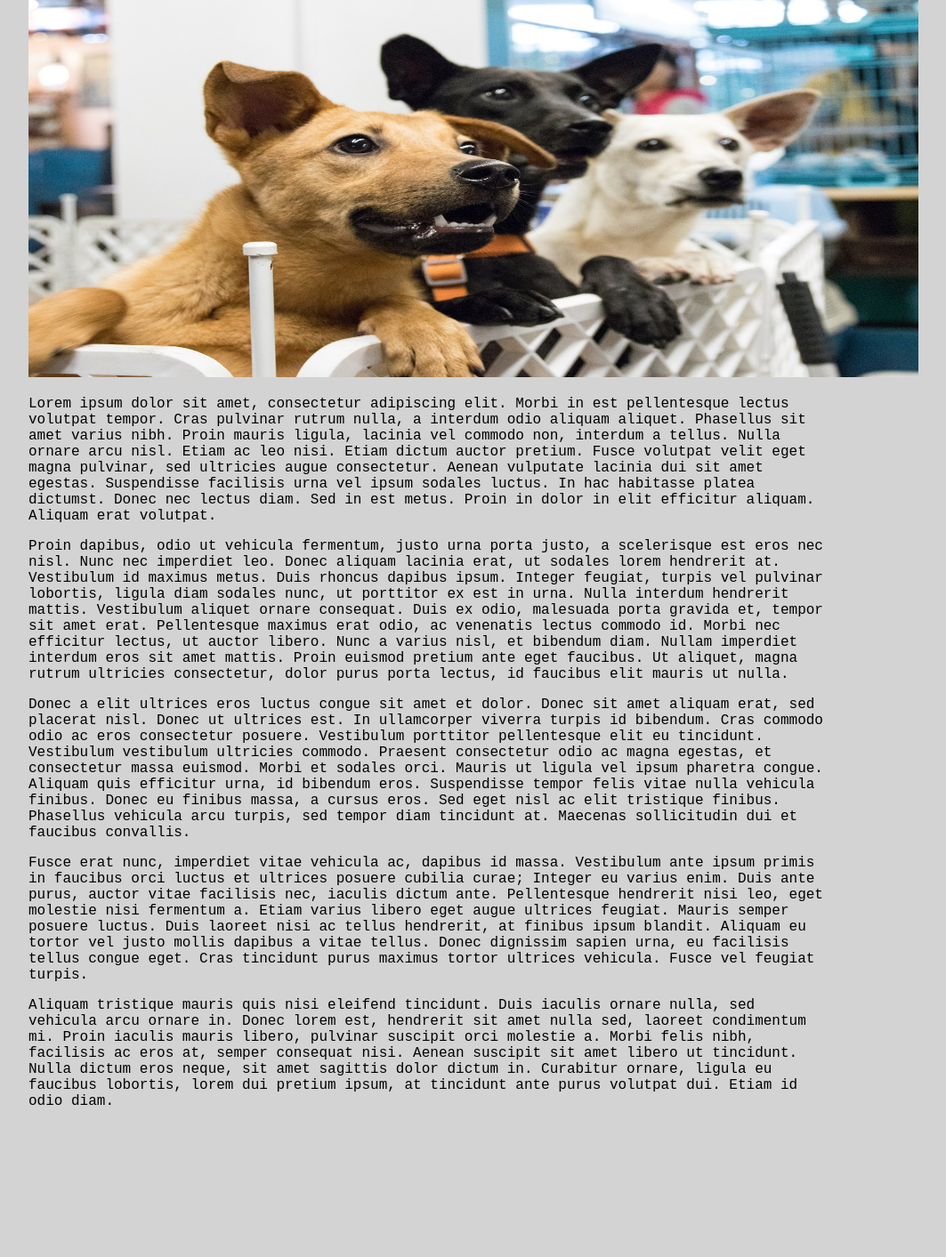
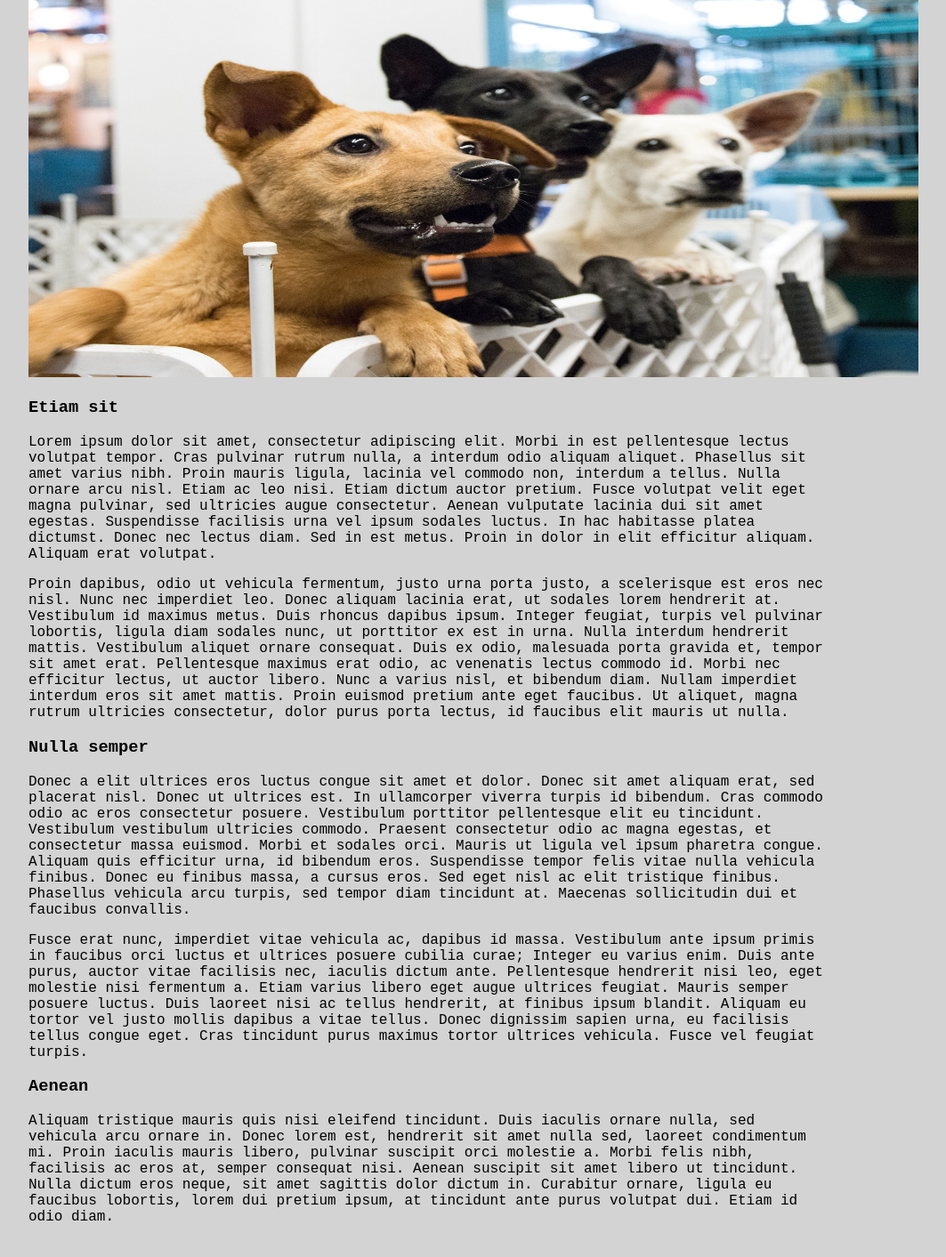
Before and after one commit to bchairez4/flask-landing-page, a Flask app: page / in a window 1280 px wide. Shown: the part 274-1687 px from the top of the page at 89% size, without its empty margins (160-1223 px from the left). Before the commit the page ends 1516 px from the top, so only its background shows below. Run offline with Flask 3, Linux system fonts and the light colour scheme.

Commit message:
updated index.html

```diff
--- a/templates/index.html
+++ b/templates/index.html
@@ -5,18 +5,21 @@
 {% block body %}
     <h1>Orci Varius Adoption Center</h1>
     <img src="static/images/adopt-banner.jpg" alt="animalsbanner">
+    <h3>Etiam sit</h3>
     <p>
         Lorem ipsum dolor sit amet, consectetur adipiscing elit. Morbi in est pellentesque lectus volutpat tempor. Cras pulvinar rutrum nulla, a interdum odio aliquam aliquet. Phasellus sit amet varius nibh. Proin mauris ligula, lacinia vel commodo non, interdum a tellus. Nulla ornare arcu nisl. Etiam ac leo nisi. Etiam dictum auctor pretium. Fusce volutpat velit eget magna pulvinar, sed ultricies augue consectetur. Aenean vulputate lacinia dui sit amet egestas. Suspendisse facilisis urna vel ipsum sodales luctus. In hac habitasse platea dictumst. Donec nec lectus diam. Sed in est metus. Proin in dolor in elit efficitur aliquam. Aliquam erat volutpat.
     </p>
     <p>
         Proin dapibus, odio ut vehicula fermentum, justo urna porta justo, a scelerisque est eros nec nisl. Nunc nec imperdiet leo. Donec aliquam lacinia erat, ut sodales lorem hendrerit at. Vestibulum id maximus metus. Duis rhoncus dapibus ipsum. Integer feugiat, turpis vel pulvinar lobortis, ligula diam sodales nunc, ut porttitor ex est in urna. Nulla interdum hendrerit mattis. Vestibulum aliquet ornare consequat. Duis ex odio, malesuada porta gravida et, tempor sit amet erat. Pellentesque maximus erat odio, ac venenatis lectus commodo id. Morbi nec efficitur lectus, ut auctor libero. Nunc a varius nisl, et bibendum diam. Nullam imperdiet interdum eros sit amet mattis. Proin euismod pretium ante eget faucibus. Ut aliquet, magna rutrum ultricies consectetur, dolor purus porta lectus, id faucibus elit mauris ut nulla.
     </p>
+    <h3>Nulla semper</h3>
     <p>
         Donec a elit ultrices eros luctus congue sit amet et dolor. Donec sit amet aliquam erat, sed placerat nisl. Donec ut ultrices est. In ullamcorper viverra turpis id bibendum. Cras commodo odio ac eros consectetur posuere. Vestibulum porttitor pellentesque elit eu tincidunt. Vestibulum vestibulum ultricies commodo. Praesent consectetur odio ac magna egestas, et consectetur massa euismod. Morbi et sodales orci. Mauris ut ligula vel ipsum pharetra congue. Aliquam quis efficitur urna, id bibendum eros. Suspendisse tempor felis vitae nulla vehicula finibus. Donec eu finibus massa, a cursus eros. Sed eget nisl ac elit tristique finibus. Phasellus vehicula arcu turpis, sed tempor diam tincidunt at. Maecenas sollicitudin dui et faucibus convallis.
     </p>
     <p>
         Fusce erat nunc, imperdiet vitae vehicula ac, dapibus id massa. Vestibulum ante ipsum primis in faucibus orci luctus et ultrices posuere cubilia curae; Integer eu varius enim. Duis ante purus, auctor vitae facilisis nec, iaculis dictum ante. Pellentesque hendrerit nisi leo, eget molestie nisi fermentum a. Etiam varius libero eget augue ultrices feugiat. Mauris semper posuere luctus. Duis laoreet nisi ac tellus hendrerit, at finibus ipsum blandit. Aliquam eu tortor vel justo mollis dapibus a vitae tellus. Donec dignissim sapien urna, eu facilisis tellus congue eget. Cras tincidunt purus maximus tortor ultrices vehicula. Fusce vel feugiat turpis.
     </p>
+    <h3>Aenean</h3>
     <p>
         Aliquam tristique mauris quis nisi eleifend tincidunt. Duis iaculis ornare nulla, sed vehicula arcu ornare in. Donec lorem est, hendrerit sit amet nulla sed, laoreet condimentum mi. Proin iaculis mauris libero, pulvinar suscipit orci molestie a. Morbi felis nibh, facilisis ac eros at, semper consequat nisi. Aenean suscipit sit amet libero ut tincidunt. Nulla dictum eros neque, sit amet sagittis dolor dictum in. Curabitur ornare, ligula eu faucibus lobortis, lorem dui pretium ipsum, at tincidunt ante purus volutpat dui. Etiam id odio diam.
     </p>
```
